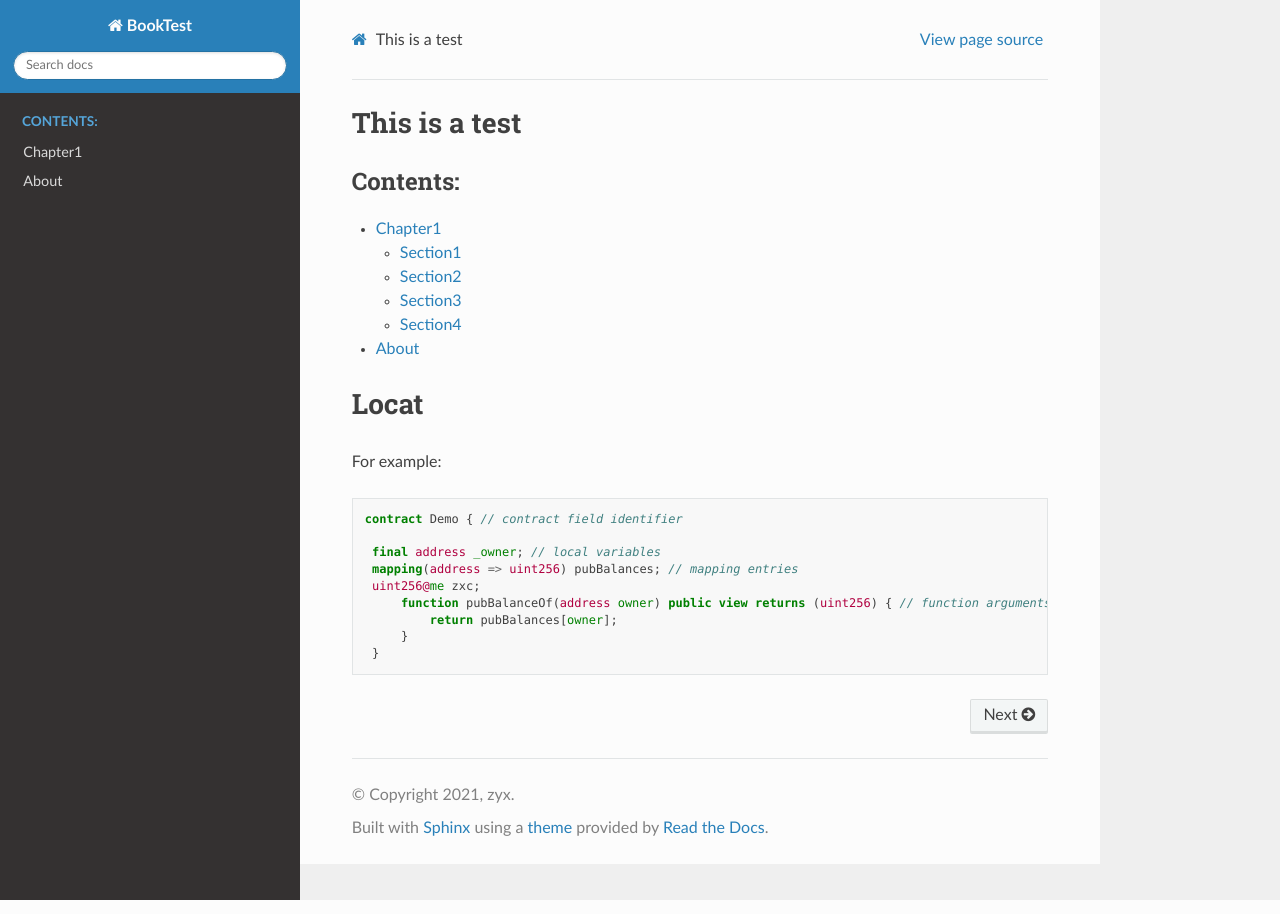
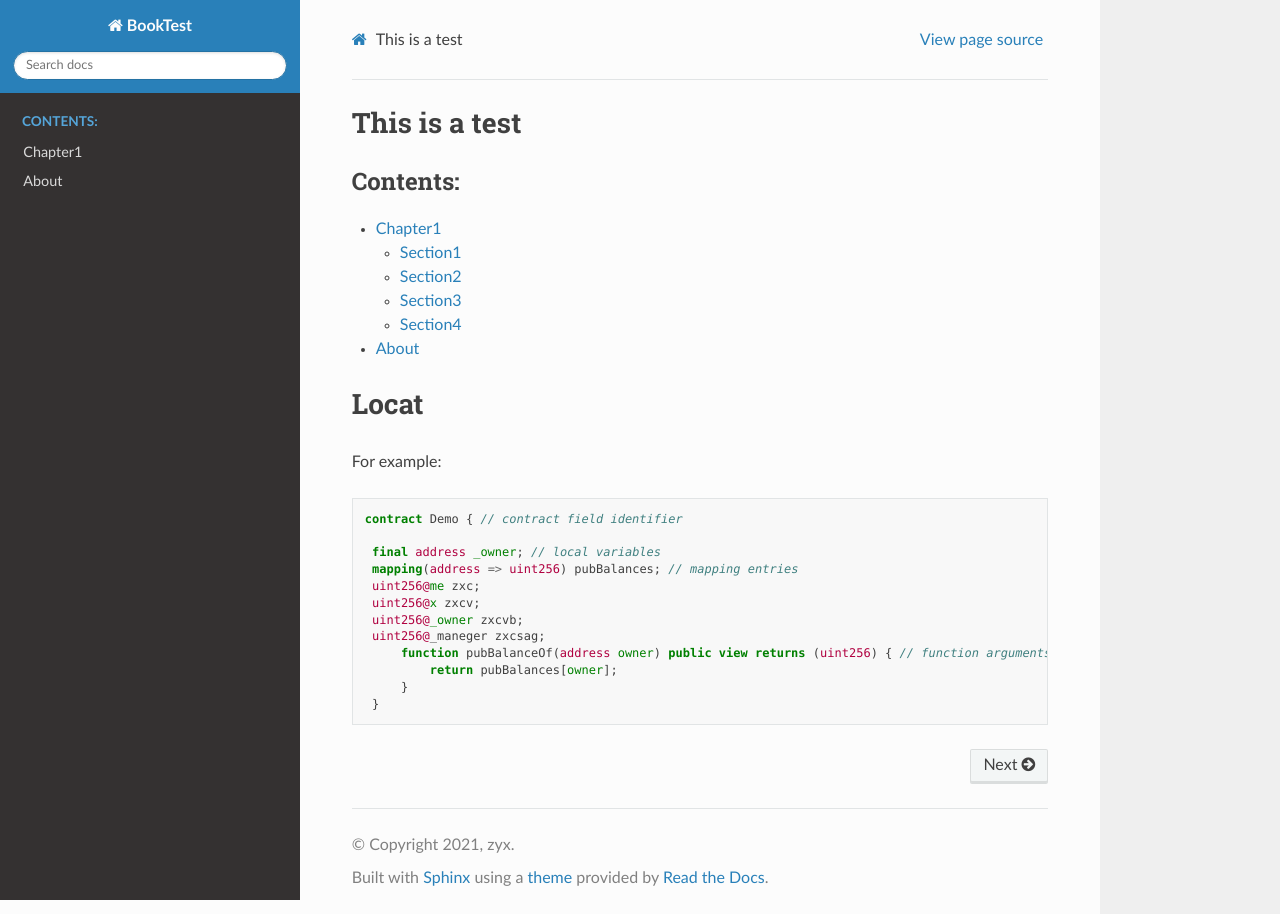
Before and after one commit to Silence-zyx/readdoc-test, a Sphinx documentation site: the page built from docs/index.rst, in a window 1280 px wide. Built offline with Sphinx 7.4.7 and the Read the Docs theme 2.0.0, drawn with Linux system fonts in a browser that asks for light colours.

Commit message:
Update index.rst

```diff
--- a/docs/index.rst
+++ b/docs/index.rst
@@ -26,6 +26,9 @@ For example:
     final address _owner; // local variables
     mapping(address => uint256) pubBalances; // mapping entries
     uint256@me zxc;
+    uint256@x zxcv;
+    uint256@_owner zxcvb;
+    uint256@_maneger zxcsag;
     	function pubBalanceOf(address owner) public view returns (uint256) { // function arguments
     	    return pubBalances[owner];
     	}
```
